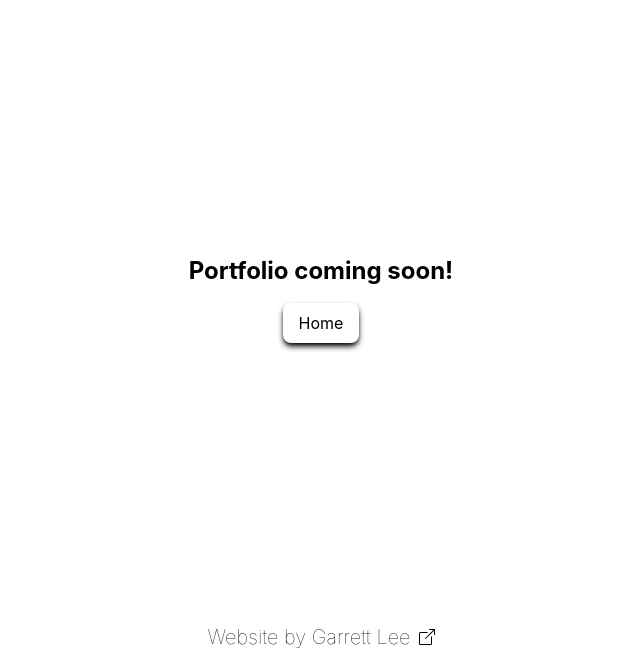
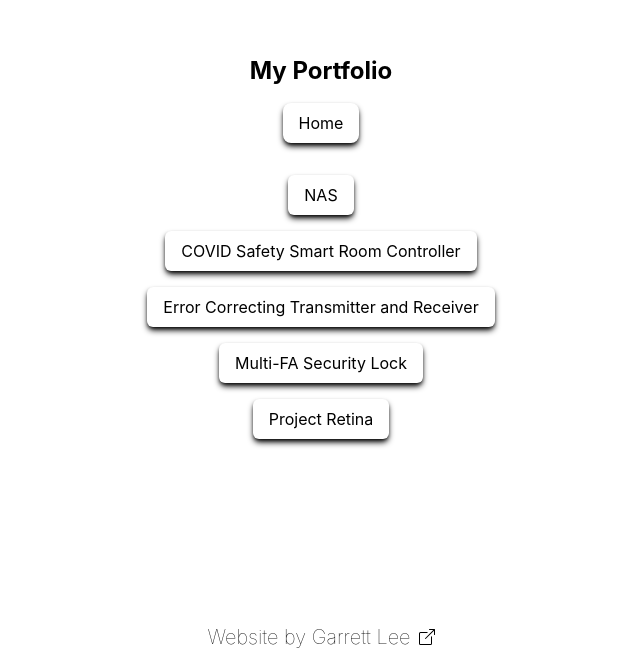
Before and after one commit to RGarrettLee/michael-wong-portfolio, a Next.js app: page /portfolio in a window 1280 px wide. Shown: the part 129-800 px from the top of the page, without its empty margins (319-959 px from the left). Built offline with nearby package versions, Linux system fonts and the light colour scheme.

Commit message:
adjusted formatting for project cards

```diff
--- a/pages/portfolio.js
+++ b/pages/portfolio.js
@@ -1,11 +1,46 @@
 import Link from 'next/link';
+import { useState } from 'react';
+import ProjectCard from '../components/projectCard';
 
 export default function Portfolio() {
+    const [projects] = useState([
+        {
+            'name': 'NAS',
+            'tags': ['FreeNas', 'Linux', 'PC Building'],
+            'desc': 'Configured and built a PC with power-efficient parts designed to be active 24/7'
+        },
+        {
+            'name': 'COVID Safety Smart Room Controller',
+            'tags': ['C', 'ARMv7'],
+            'desc': 'Developed a solution to track and maintain the number of occupants in a room to adhere to COVID safety guidelines'
+        },
+        {
+            'name': 'Error Correcting Transmitter and Receiver',
+            'tags': ['Quartus Prime', 'VHDL'],
+            'desc': 'Implemented a PISO shift register to transmit a 20-bit encoded message to a SIPO shift register'
+        },
+        {
+            'name': 'Multi-FA Security Lock',
+            'tags': ['Arduino', 'Soldering', 'Breadboard Prototyping', 'EAGLE PCB'],
+            'desc': 'Designed a prototype utilizing actuators and sensors to improve the standard design of a digital safe'
+        },
+        {
+            'name': 'Project Retina',
+            'tags': ['Java', 'Arduino', 'Onshape'],
+            'desc': 'Developed a system to improve quality of life for clients with severe intellectual disabilities'
+        }
+    ])
+
     return (
         <>
-            <div className='flex flex-col items-center mt-96'>
-                <h1 className='text-center text-2xl font-bold'>Portfolio coming soon!</h1>
-                <Link href='/'><button className='mt-4 bg-white px-4 py-2 text-black rounded-lg shadow-md shadow-black hover:bg-gray-200 ease-in duration-150 transition-all'>Home</button></Link>
+            <div className='flex flex-col items-center mt-auto'>
+                <h1 className='text-center text-2xl font-bold'>My Portfolio</h1>
+                <Link href='/'><button className='mt-4 bg-white px-4 py-2 text-black rounded-lg shadow-md shadow-black hover:opacity-75 ease-in duration-150 transition-all'>Home</button></Link>
+            </div>
+            <div className='flex flex-col justify-center items-center gap-4 mt-8'>
+                {projects.map((project, index) => (
+                    <ProjectCard project={project} key={index} />
+                ))}
             </div>
         </>
     )
```
